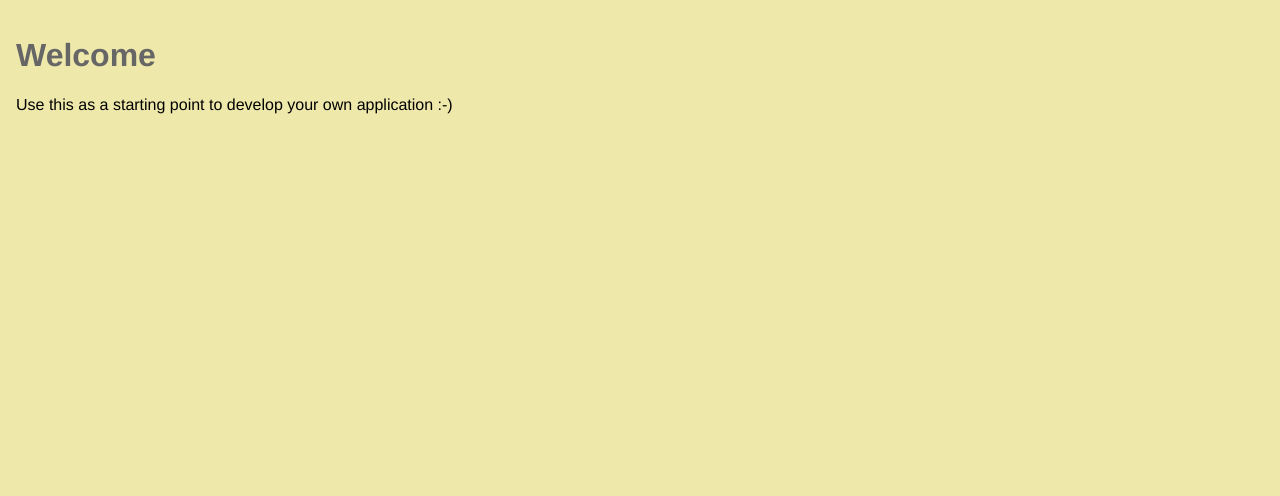
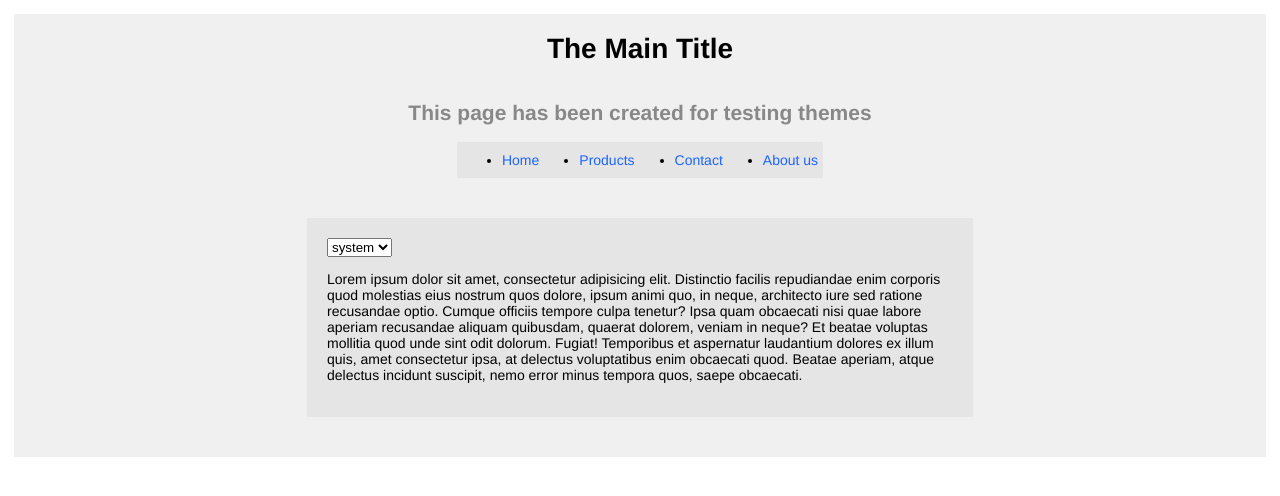
Before and after one commit to momesana/react-ts-webpack-template, a React app: page / in a window 1280 px wide. Shown: the top 496 px of the page. Built offline with nearby package versions, Linux system fonts and the light colour scheme.

Commit message:
feat: [ts-starter #6] implement theming infrastructure

```diff
--- a/package.json
+++ b/package.json
@@ -18,7 +18,6 @@
     "test:unit": "jest test/unit",
     "storybook": "storybook dev -p 6006",
     "build-storybook": "storybook build"
-
   },
   "keywords": [],
   "author": "",
@@ -71,6 +70,7 @@
     "react": "^18.2.0",
     "react-dom": "^18.2.0",
     "react-error-boundary": "^4.0.13",
+    "sanitize.css": "^13.0.0",
     "styled-components": "^6.1.8"
   }
 }
--- a/src/App.tsx
+++ b/src/App.tsx
@@ -1,18 +1,12 @@
 import { memo } from "react";
-import styled from "styled-components";
-import GlobalStyles from "./globalStyles";
-
-const Title = styled.h1`
-  color: #666;
-`;
+import ThemeProvider from "./components/ThemeProvider";
+import TestPage from "./pages/test";
 
 function App() {
   return (
-    <>
-      <GlobalStyles />
-      <Title>Welcome</Title>
-      <p>Use this as a starting point to develop your own application :-)</p>
-    </>
+    <ThemeProvider>
+      <TestPage />
+    </ThemeProvider>
   );
 }
 
--- /dev/null
+++ b/src/components/ThemeProvider/globalStyles.ts
@@ -0,0 +1,25 @@
+import { createGlobalStyle } from "styled-components";
+// import "./reset.css";
+
+const GlobalStyles = createGlobalStyle`
+  :root {
+    font-size: 14px;
+    font-family:"Roboto", sans-serif;
+
+    --color-primary: ${props => props.theme.colorPrimary};
+    --color-link: ${props => props.theme.colorLink};
+    --color-bg-container:  ${props => props.theme.colorBgContainer};
+    --color-bg-elevated: ${props => props.theme.colorBgElevated};
+    --color-text: ${props => props.theme.colorText};
+    --color-text-secondary: ${props => props.theme.colorTextSecondary};
+    --color-white: ${props => props.theme.colorWhite};
+  }
+
+  body {
+    margin: 0;
+    padding: 1rem;
+    font-family: Open-Sans, Helvetica, Sans-Serif;
+  }
+`;
+
+export default GlobalStyles;
--- /dev/null
+++ b/src/components/ThemeProvider/index.tsx
@@ -0,0 +1,98 @@
+import {
+  createContext,
+  useState,
+  type PropsWithChildren,
+  type ReactElement,
+  useContext,
+  useEffect,
+  useCallback,
+} from "react";
+import { ThemeProvider as ScThemeProvider } from "styled-components";
+import type { EmptyObject } from "../../types";
+import GlobalStyles from "./globalStyles";
+import { darkTheme, lightTheme } from "./theme";
+import type { DefaultTheme } from "styled-components/dist/types";
+import { throwError } from "../../utils/errorHandling";
+
+export type Theme = "system" | "light" | "dark";
+const supportedThemes: Theme[] = ["system", "light", "dark"];
+
+interface ThemeContextType {
+  selectTheme: (theme: Theme) => void;
+  supportedThemes: Theme[];
+  currentThemeName: Theme;
+}
+
+const ThemeContext = createContext<ThemeContextType | undefined>(undefined);
+export function useThemeContext(): ThemeContextType {
+  return (
+    useContext(ThemeContext) ?? throwError("Theme context must be initialized")
+  );
+}
+
+const getStoredTheme = (): Theme => {
+  let theme = localStorage.getItem("theme") as Theme | null;
+  if (theme === null) {
+    localStorage.setItem("theme", "system");
+    theme = "system";
+  }
+  return theme;
+};
+
+export default function ThemeProvider({
+  children,
+}: PropsWithChildren<EmptyObject>): ReactElement {
+  const [currentTheme, setCurrentTheme] = useState<DefaultTheme>(lightTheme);
+  const [currentThemeName, setCurrentThemeName] =
+    useState<Theme>(getStoredTheme());
+
+  const selectTheme = useCallback((theme: Theme) => {
+    if (theme === "system") {
+      detectSystemTheme();
+    } else if (theme === "dark") {
+      setCurrentTheme(darkTheme);
+    } else {
+      setCurrentTheme(lightTheme);
+    }
+    localStorage.setItem("theme", theme);
+    setCurrentThemeName(theme);
+  }, []);
+
+  const detectSystemTheme = () => {
+    if (window.matchMedia("(prefers-color-scheme: dark)").matches) {
+      setCurrentTheme(darkTheme);
+    } else {
+      setCurrentTheme(lightTheme);
+    }
+  };
+
+  useEffect(() => {
+    selectTheme(getStoredTheme());
+  }, [selectTheme]);
+
+  useEffect(() => {
+    const mediaQueryList = window.matchMedia("(prefers-color-scheme: dark)");
+    const handleChange = () => {
+      if (currentThemeName === "system") {
+        detectSystemTheme();
+      }
+    };
+    mediaQueryList.addEventListener("change", handleChange);
+    return () => mediaQueryList.removeEventListener("change", handleChange);
+  }, [currentThemeName]);
+
+  return (
+    <ThemeContext.Provider
+      value={{
+        selectTheme,
+        supportedThemes,
+        currentThemeName,
+      }}
+    >
+      <ScThemeProvider theme={currentTheme}>
+        <GlobalStyles />
+        {children}
+      </ScThemeProvider>
+    </ThemeContext.Provider>
+  );
+}
--- /dev/null
+++ b/src/components/ThemeProvider/reset.css
@@ -0,0 +1,20 @@
+@import "~sanitize.css";
+
+ul {
+  margin: 0;
+  padding: 0;
+  list-style: none;
+}
+
+h1,
+h2,
+h3,
+h4,
+h5,
+h6 {
+  margin: 0;
+}
+
+p {
+  margin: 0;
+}
--- /dev/null
+++ b/src/components/ThemeProvider/theme.ts
@@ -0,0 +1,23 @@
+import type { DefaultTheme } from "styled-components";
+
+const defaultTheme: DefaultTheme = {
+  colorPrimary: "#000000",
+  colorLink: "#1c64ff",
+  colorBgContainer: "#f0f0f0",
+  colorBgElevated: "#e5e5e5",
+  colorText: "#000000",
+  colorTextSecondary: "#888888",
+  colorWhite: "#ffffff",
+};
+
+export const lightTheme: DefaultTheme = {
+  ...defaultTheme,
+};
+
+export const darkTheme: DefaultTheme = {
+  ...defaultTheme,
+  colorText: "#ffffff",
+  colorBgContainer: "#000000",
+  colorBgElevated: "#333333",
+  colorLink: "#48baf7",
+};
--- a/src/globalStyles.ts
+++ /dev/null
@@ -1,12 +0,0 @@
-import { createGlobalStyle } from "styled-components";
-
-const GlobalStyle = createGlobalStyle`
-  body {
-    margin: 0;
-    padding: 1rem;
-    background: palegoldenrod;
-    font-family: Open-Sans, Helvetica, Sans-Serif;
-  }
-`;
-
-export default GlobalStyle;
--- /dev/null
+++ b/src/pages/test.tsx
@@ -0,0 +1,107 @@
+import type { ReactElement } from "react";
+import styled from "styled-components";
+import { useThemeContext } from "../components/ThemeProvider";
+import type { Theme } from "../components/ThemeProvider";
+
+const MainContainer = styled.div`
+  background: var(--color-bg-container);
+  display: flex;
+  flex-direction: column;
+  align-items: center;
+`;
+
+const MainSection = styled.div`
+  background: var(--color-bg-elevated);
+  margin: 40px;
+  width: 50%;
+  padding: 20px;
+`;
+
+const Header = styled.div`
+  background: var(--color-bg-elevated);
+  display: flex;
+`;
+
+const Menu = styled.ul`
+  display: flex;
+  gap: 40px;
+  margin: 10px 5px;
+
+  a {
+    text-decoration: none;
+  }
+`;
+
+const MainTitle = styled.h1`
+  color: var(--color-text);
+  text-align: center;
+`;
+
+const SubTitle = styled.h2`
+  color: var(--color-text-secondary);
+  text-align: center;
+`;
+
+const Link = styled.a`
+  color: var(--color-link);
+`;
+
+const Typography = styled.p`
+  color: var(--color-text);
+`;
+
+export default function TestPage(): ReactElement {
+  const themeContext = useThemeContext();
+
+  const handleThemeChange = (event: React.ChangeEvent<HTMLSelectElement>) => {
+    themeContext.selectTheme(event.target.value as Theme);
+  };
+
+  return (
+    <MainContainer>
+      <MainTitle>The Main Title</MainTitle>
+      <SubTitle>This page has been created for testing themes</SubTitle>
+      <Header>
+        <Menu>
+          <li>
+            <Link href="#">Home</Link>
+          </li>
+          <li>
+            <Link href="#">Products</Link>
+          </li>
+          <li>
+            <Link href="#">Contact</Link>
+          </li>
+          <li>
+            <Link href="#">About us</Link>
+          </li>
+        </Menu>
+      </Header>
+      <MainSection>
+        <select
+          id="themeSelect"
+          value={themeContext.currentThemeName}
+          onChange={handleThemeChange}
+        >
+          {themeContext.supportedThemes.map(theme => (
+            <option value={theme} key={theme}>
+              {theme}
+            </option>
+          ))}
+        </select>
+        <Typography>
+          Lorem ipsum dolor sit amet, consectetur adipisicing elit. Distinctio
+          facilis repudiandae enim corporis quod molestias eius nostrum quos
+          dolore, ipsum animi quo, in neque, architecto iure sed ratione
+          recusandae optio. Cumque officiis tempore culpa tenetur? Ipsa quam
+          obcaecati nisi quae labore aperiam recusandae aliquam quibusdam,
+          quaerat dolorem, veniam in neque? Et beatae voluptas mollitia quod
+          unde sint odit dolorum. Fugiat! Temporibus et aspernatur laudantium
+          dolores ex illum quis, amet consectetur ipsa, at delectus voluptatibus
+          enim obcaecati quod. Beatae aperiam, atque delectus incidunt suscipit,
+          nemo error minus tempora quos, saepe obcaecati.
+        </Typography>
+      </MainSection>
+    </MainContainer>
+  );
+}
--- /dev/null
+++ b/src/types.ts
@@ -0,0 +1 @@
+export type EmptyObject = Record<never, never>;
--- /dev/null
+++ b/src/utils/errorHandling.ts
@@ -0,0 +1,7 @@
+export function throwError(reason: string): never {
+  throw Error(reason);
+}
+
+export function mustNotHappen(): never {
+  throwError("This is a bug. Please report it.");
+}
```
Also changed, not shown: src/styled.d.ts (+16 -2 lines), 1 other file (tests, documents, lock files or other folders).
